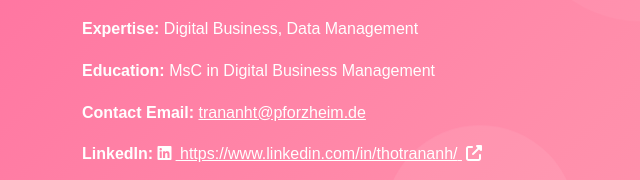
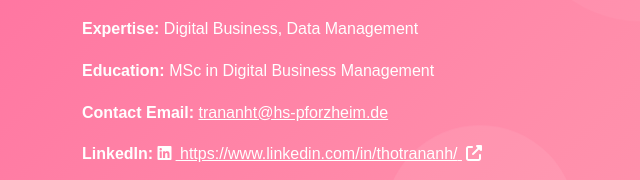
Before and after one commit to Anhtho0210/anhtho0210.github.io, a plain HTML site: page index.html in a window 1280 px wide. Shown: the part 333-513 px from the top of the page, 0-640 px from the left. Drawn offline with nearby package versions, Linux system fonts and the light colour scheme.

Commit message:
Correct education and email details in profileData

```diff
--- a/index.html
+++ b/index.html
@@ -342,8 +342,8 @@
             name: "Anh Tho Tran",
             title1: "Master Student in Digital Business Management",
             expertise: "Digital Business, Data Management",
-            education: "MsC in Digital Business Management",
-            email: "trananht@pforzheim.de",
+            education: "MSc in Digital Business Management",
+            email: "trananht@hs-pforzheim.de",
             linkedin: "https://www.linkedin.com/in/thotrananh/",
             about1: "Anh Tho obtained her Bachelor's degree in E-commerce from Vietnam National University, followed by",
             about2: " Master's degrees in Digital Business Management from the Pforzheim University, Germany.",
```
